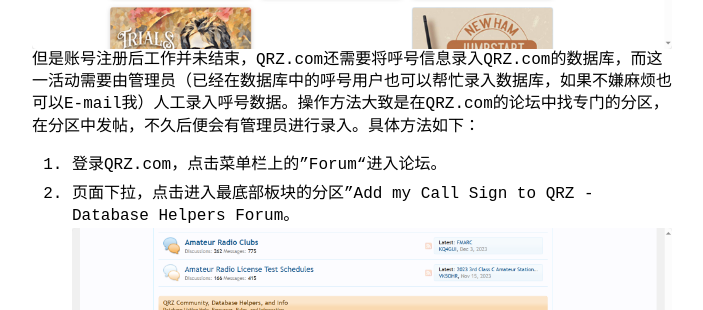
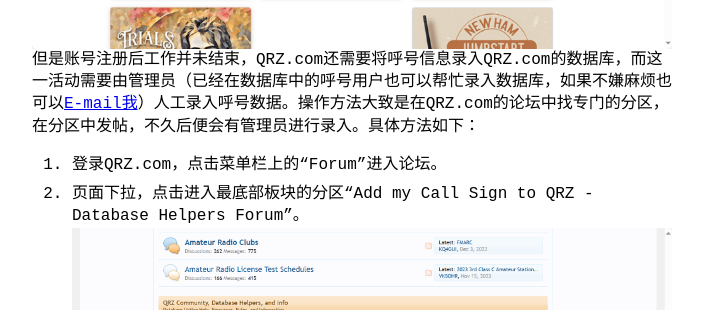
Before and after one commit to Yurihou/yurihou.github.io, a Jekyll site: the page built from _posts/2023-12-18-QRZ.com-网站注册指南.md, in a window 1280 px wide and 900 px high, scrolled down 540 px. Shown: the part 209-519 px from the top of the window, without its empty margins (288-991 px from the left). Built offline with Jekyll 4.4.1, drawn with Linux system fonts in a browser that asks for light colours; part of the change alters nothing that is shown; some of the changed text lies outside the part shown.

Commit message:
Update 2023-12-18-QRZ.com-网站注册指南.md

```diff
--- a/_posts/2023-12-18-QRZ.com-网站注册指南.md
+++ b/_posts/2023-12-18-QRZ.com-网站注册指南.md
@@ -6,9 +6,9 @@ QRZ在Q简语中的意思是“是谁在呼叫我”，引申至[QRZ.com](https:
 ### 账号申请
 QRZ.com的账号注册是一项比较简单的事情，只需要进入QRZ.com页面后点击右上角的help/register之后按指示填写呼号、邮箱与密码等信息即可，和注册其他网站的账号流程差不多。
 ![/pictures/qrz1.png](/pictures/qrz1.png)
-但是账号注册后工作并未结束，QRZ.com还需要将呼号信息录入QRZ.com的数据库，而这一活动需要由管理员（已经在数据库中的呼号用户也可以帮忙录入数据库，如果不嫌麻烦也可以E-mail我）人工录入呼号数据。操作方法大致是在QRZ.com的论坛中找专门的分区，在分区中发帖，不久后便会有管理员进行录入。具体方法如下：
-1. 登录QRZ.com，点击菜单栏上的”Forum“进入论坛。
-2. 页面下拉，点击进入最底部板块的分区”Add my Call Sign to QRZ - Database Helpers Forum。![/pictures/qrz2.png](/pictures/qrz2.png)
+但是账号注册后工作并未结束，QRZ.com还需要将呼号信息录入QRZ.com的数据库，而这一活动需要由管理员（已经在数据库中的呼号用户也可以帮忙录入数据库，如果不嫌麻烦也可以[E-mail我](mailto:yurihou@qq.com)）人工录入呼号数据。操作方法大致是在QRZ.com的论坛中找专门的分区，在分区中发帖，不久后便会有管理员进行录入。具体方法如下：
+1. 登录QRZ.com，点击菜单栏上的“Forum”进入论坛。
+2. 页面下拉，点击进入最底部板块的分区“Add my Call Sign to QRZ - Database Helpers Forum”。![/pictures/qrz2.png](/pictures/qrz2.png)
 3. 进入板块后，点击右上角的“Post New Thread”进入发帖界面。![/pictures/qrz3.png](/pictures/qrz3.png)
 4. 填写必要信息后发帖，其中官方给出的必要信息包括呼号、姓名、两行地址信息以及国家，还可以选填诸如邮编、梅登黑德网格、出生年份等信息。注意发布尽量用英文，否则对面的管理员看不懂，会打回申请。具体参见[Database Helper Forum FAQ's (English Version)](https://forums.qrz.com/index.php?threads/database-helper-forum-faqs-english-version.816923/)。我个人申请时候发的内容如下：![/pictures/qrz4.png](/pictures/qrz4.png)
 5. 等待。大约一天内就能收到回复：申请成功或者要求补充信息。申请成功后退出重新登录，便可使用QRZ.com网站的一些功能了。
@@ -21,14 +21,14 @@ QRZ.com给每一位录入信息的爱好者提供了一个页面，可以录入X
 QRZ.com提供可供双方确认的在线日志。进入日志的方法是登录后鼠标移动至右上角，在出现的下拉菜单里面选择My Logbook。
 ![/pictures/qrz6.png](/pictures/qrz6.png)
 日志界面长这样：![/pictures/qrz7.png](/pictures/qrz7.png)
-需要注意的是，QRZ.com的日志系统使用了一些Google服务的内容，这些内容在墙内加载不出来。解决方法可以看[这篇视频](https://www.bilibili.com/video/BV1NZ4y1j7e8)
+需要注意的是，QRZ.com的日志系统使用了一些Google服务的内容，这些内容在墙内加载不出来。解决方法可以看[这篇视频](https://www.bilibili.com/video/BV1NZ4y1j7e8)。
 出现了这个界面，便可以在左上角输入呼号点击“Add QSO”绿色按钮手动录入日志，亦或者右上角点击长得像文件的按钮，录入FT8模式生成、或者其他日志系统导出的adif文件。如果对方也录入了信息对应的日志，日志的最后一列的星星将被点亮，这意味着这条通联记录被确认了。用被确认的记录即可申请QRZ.com网站的奖状。
 ### 奖状
 QRZ.com网站提供若干种奖状。当集齐了满足要求、双方确认的通联记录后便可点击申请。点击Logbook界面的Awards便可查看奖项的设置以及自己是否满足要求。
 ![/pictures/qrz8.png](/pictures/qrz8.png)
 里面的奖项大约有以下几项：
-1. United States Award：集齐美国50州的QSO。
-2. DX World Award：集齐世界上100个DXCC实体的QSO。
-3. World Continents Award：集齐亚、欧、非、北美、南美、大洋洲六个大洲的QSO。至于为什么没有南极，倒不是因为南极没有业余电台。事实上南极的业余电台还挺活跃的，很多国家的科考站里面都安排了业余电台。BY1QH曾经和日本在南极的昭和站的业余电台8J1RL通联过。
-4. Grid Square Award：集齐100个4位梅登海德网格的QSO。
-5. United States Counties Award：集齐美国100个县的QSO。
+- United States Award：集齐美国50州的QSO。
+- DX World Award：集齐世界上100个DXCC实体的QSO。
+- World Continents Award：集齐亚、欧、非、北美、南美、大洋洲六个大洲的QSO。至于为什么没有南极，倒不是因为南极没有业余电台。事实上南极的业余电台还挺活跃的，很多国家的科考站里面都安排了业余电台。BY1QH曾经和日本在南极的昭和站的业余电台8J1RL通联过。
+- Grid Square Award：集齐100个4位梅登海德网格的QSO。
+- United States Counties Award：集齐美国100个县的QSO。
```
